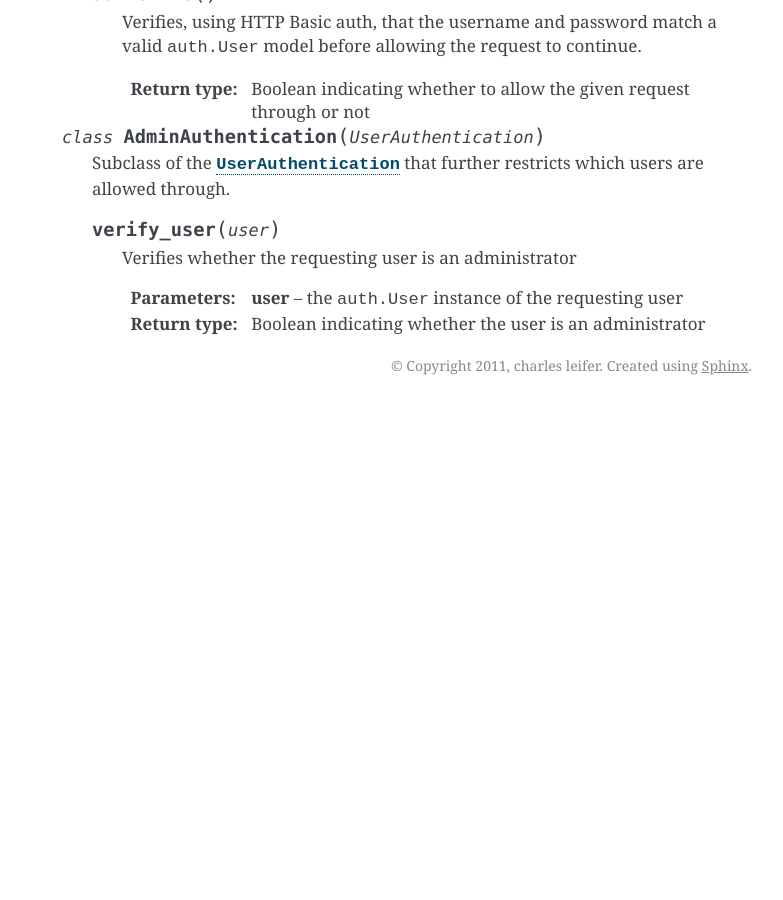
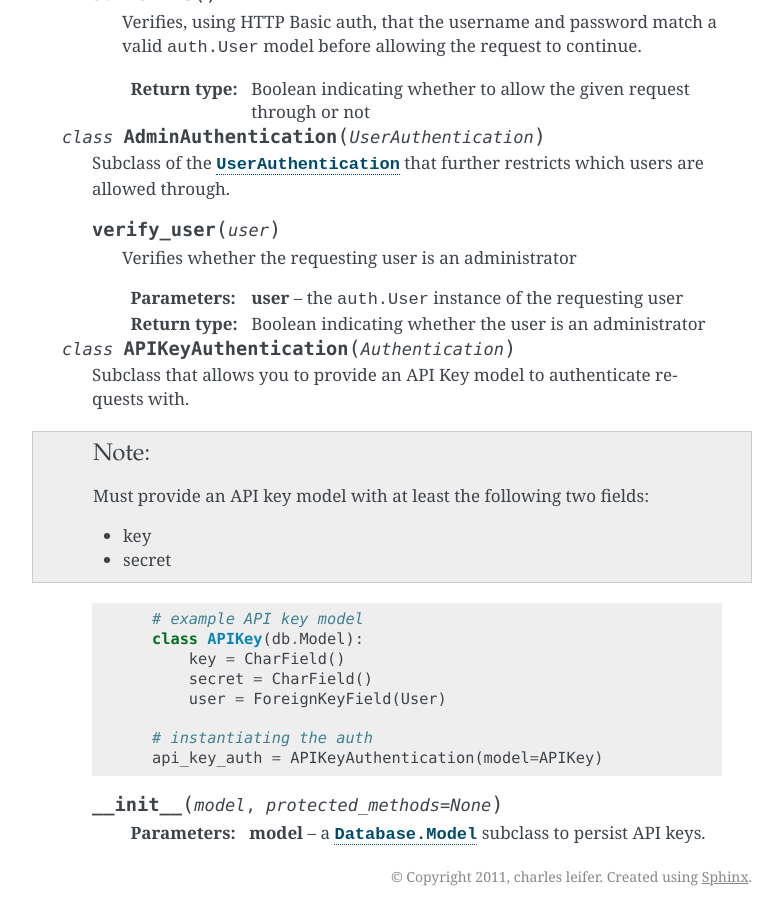
Before and after one commit to coleifer/flask-peewee, a Sphinx documentation site: the page built from docs/rest-api.rst, in a window 1280 px wide and 900 px high, scrolled down 13048 px. Shown: the whole window, without its empty margins (358-1141 px from the left). Built offline with Sphinx 7.4.7, drawn with Linux system fonts in a browser that asks for light colours; before the commit the page ends 13453 px from its top, so only the background shows below that; some of the changed text lies outside the part shown.

Commit message:
Updating the rest api docs to show the new api key model

```diff
--- a/docs/rest-api.rst
+++ b/docs/rest-api.rst
@@ -708,3 +708,31 @@ blocks any HTTP request other than a GET:
 
         :param user: the ``auth.User`` instance of the requesting user
         :rtype: Boolean indicating whether the user is an administrator
+
+
+.. py:class:: APIKeyAuthentication(Authentication)
+
+    Subclass that allows you to provide an API Key model to authenticate requests
+    with.
+
+    .. note:: Must provide an API key model with at least the following two
+        fields:
+
+        * key
+        * secret
+
+
+    .. code-block:: python
+
+        # example API key model
+        class APIKey(db.Model):
+            key = CharField()
+            secret = CharField()
+            user = ForeignKeyField(User)
+
+        # instantiating the auth
+        api_key_auth = APIKeyAuthentication(model=APIKey)
+
+    .. py:method:: __init__(model, protected_methods=None)
+
+        :param model: a :py:class:`Database.Model` subclass to persist API keys.
```
